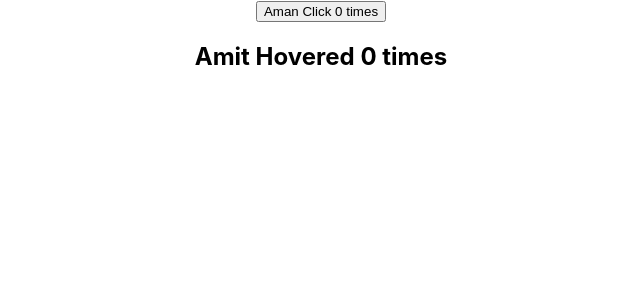
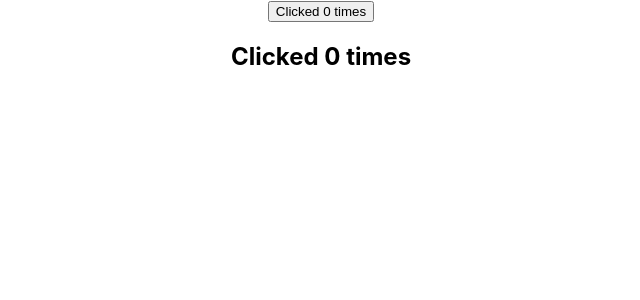
Before and after one commit to aman06it/React-tutorials, a React (Create React App) app: page / in a window 1280 px wide. Shown: the top 300 px of the page, without its empty margins (319-959 px from the left). Built offline with nearby package versions, Linux system fonts and the light colour scheme.

Commit message:
render props implementation

```diff
--- a/src/App.js
+++ b/src/App.js
@@ -1,14 +1,13 @@
 import logo from './logo.svg';
 import './App.css'
-import PortalDemo from './components/PortalDemo';
-import ClickCounter from './components/ClickCounter';
-import HoverCounter from './components/HoverCounter';
+import ClickCounterTwo from './components/ClickCounterTwo';
+import HoverCounterTwo from './components/HoverCounterTwo';
 
 function App() {
   return (
     <div className="App">
-      <ClickCounter name="Aman"/>
-      <HoverCounter name="Amit"/>
+      <ClickCounterTwo/>
+      <HoverCounterTwo/>
     </div>
   );
 }
--- /dev/null
+++ b/src/components/ClickCounterTwo.js
@@ -0,0 +1,29 @@
+import React, { Component } from 'react'
+
+export class ClickCounterTwo extends Component {
+    constructor(){
+        super()
+        this.state = {
+            count : 0
+        }
+    }
+
+    incrementCounter=()=>{
+        this.setState((prevState)=>{
+
+            return {
+                count : prevState.count+1
+            }
+        })
+    }
+
+  render() {
+    return (
+      <div>
+          <button onClick={this.incrementCounter}>Clicked {this.state.count} times</button>
+      </div>
+    )
+  }
+}
+
+export default ClickCounterTwo
--- /dev/null
+++ b/src/components/HoverCounterTwo.js
@@ -0,0 +1,29 @@
+import React, { Component } from 'react'
+
+export class HoverCounterTwo extends Component {
+    constructor(){
+        super()
+        this.state = {
+            count : 0
+        }
+    }
+
+    incrementCounter=()=>{
+        this.setState((prevState)=>{
+
+            return {
+                count : prevState.count+1
+            }
+        })
+    }
+
+  render() {
+    return (
+      <div>
+          <h2 onMouseOver={this.incrementCounter}>Clicked {this.state.count} times</h2>
+      </div>
+    )
+  }
+}
+
+export default HoverCounterTwo
```
